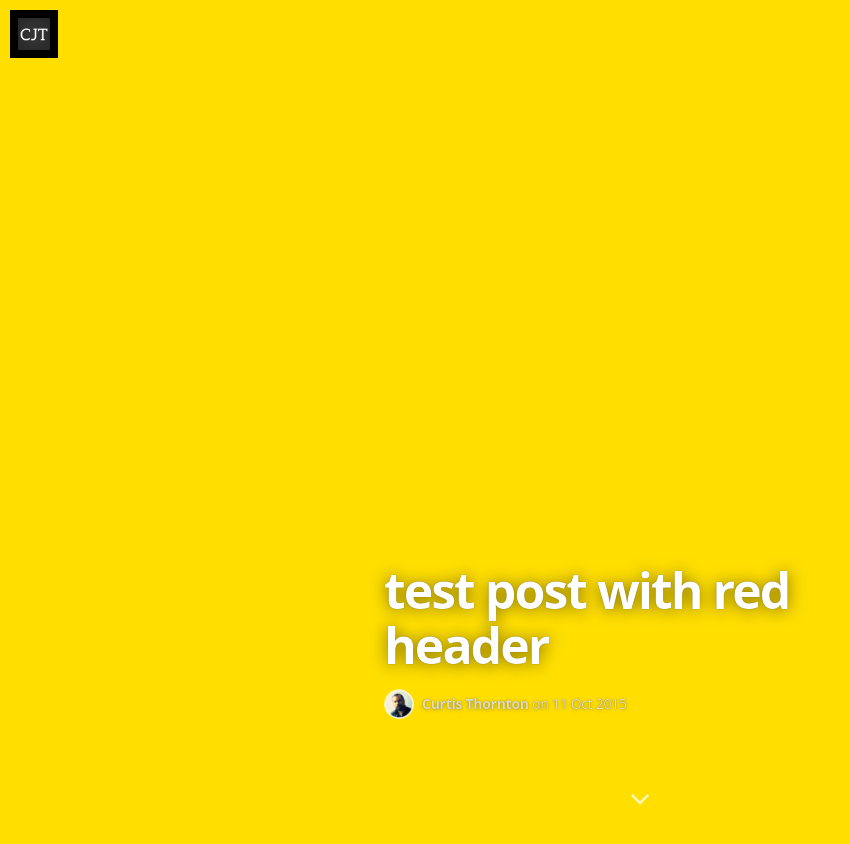
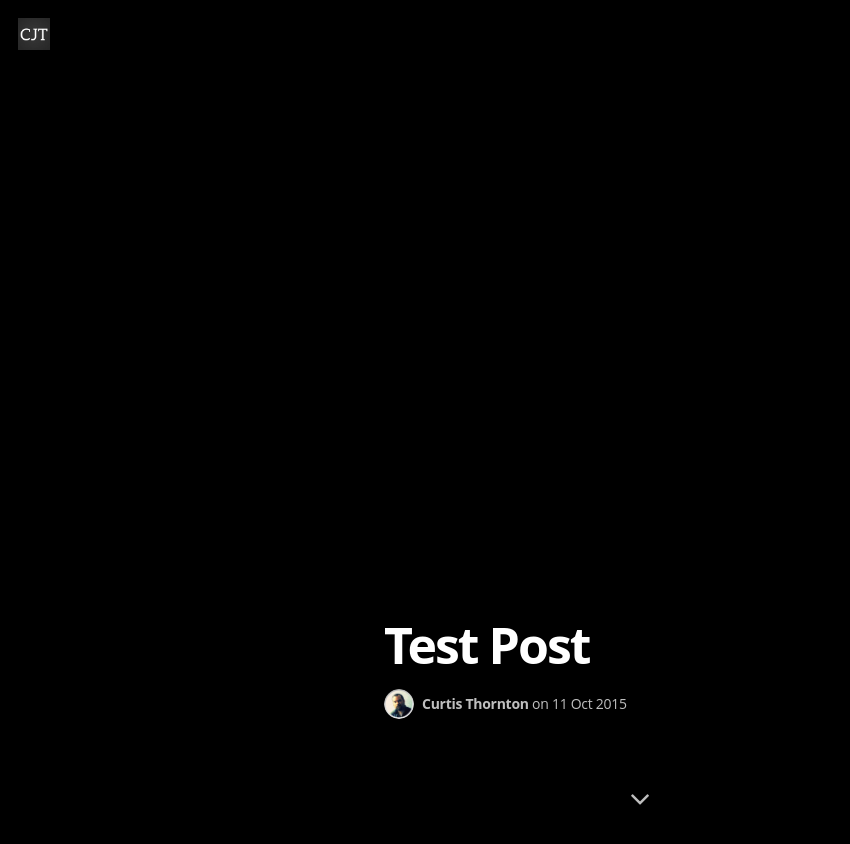
Before and after one commit to curtisthornton/curtisthornton.github.io, a Jekyll site: the page built from _posts/2015-10-11-test.markdown, in a window 1280 px wide and 900 px high. Shown: the top 844 px of the window, without its empty margins (0-850 px from the left). Built offline with Jekyll 4.4.1, drawn with Linux system fonts in a browser that asks for light colours; nearby versions of some CDN libraries; some web fonts are replaced; Markdown is read by kramdown in place of the engine named in the settings.

Commit message:
Update and rename 2015-10-11-good-bad-news.markdown to 2015-10-11-test.markdown

```diff
--- a/_posts/2015-10-11-good-bad-news.markdown
+++ b/_posts/2015-10-11-test.markdown
@@ -1,8 +1,7 @@
 ---
 layout: post
-title:  "test post with red header"
+title:  "Test Post"
 image: ""
-color: FFDE00
 ---
 It was at this moment that as Miek stared past the his small bundle of flickering fire that he was not alone.
 
```
